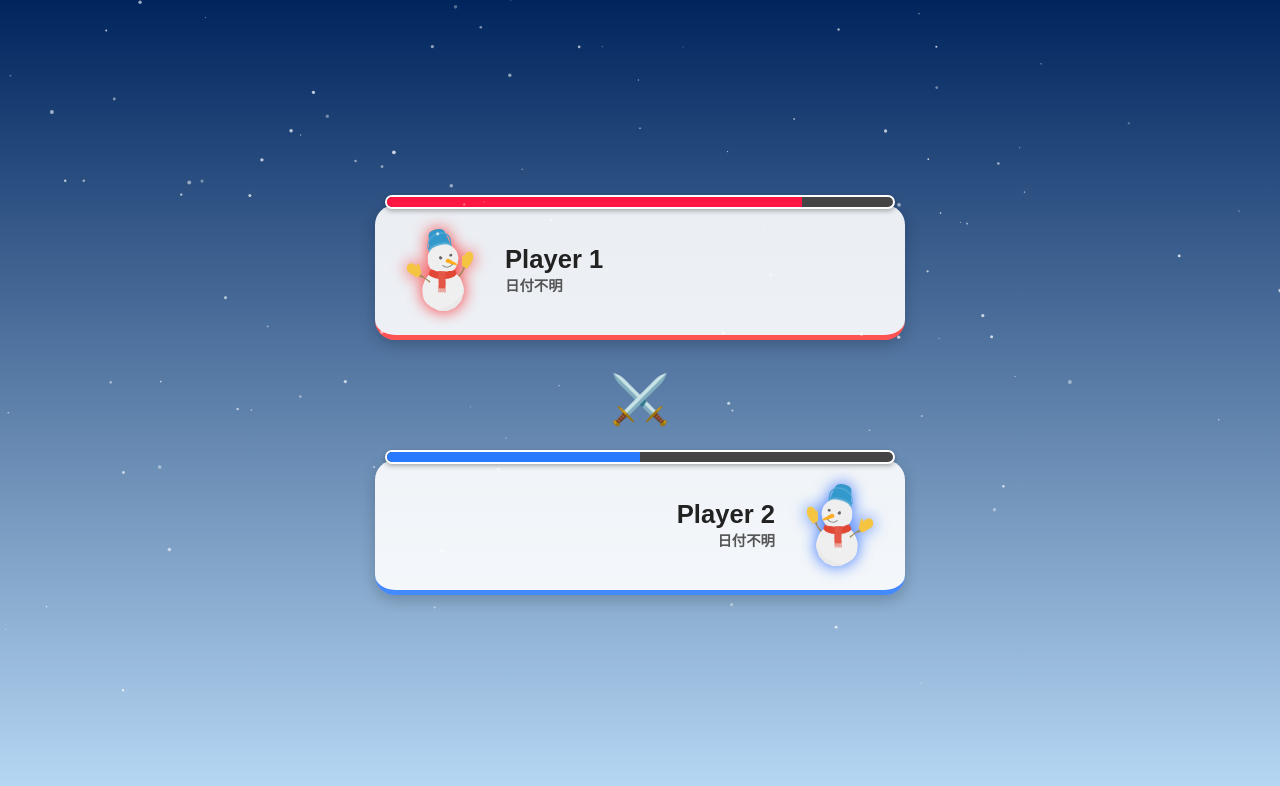
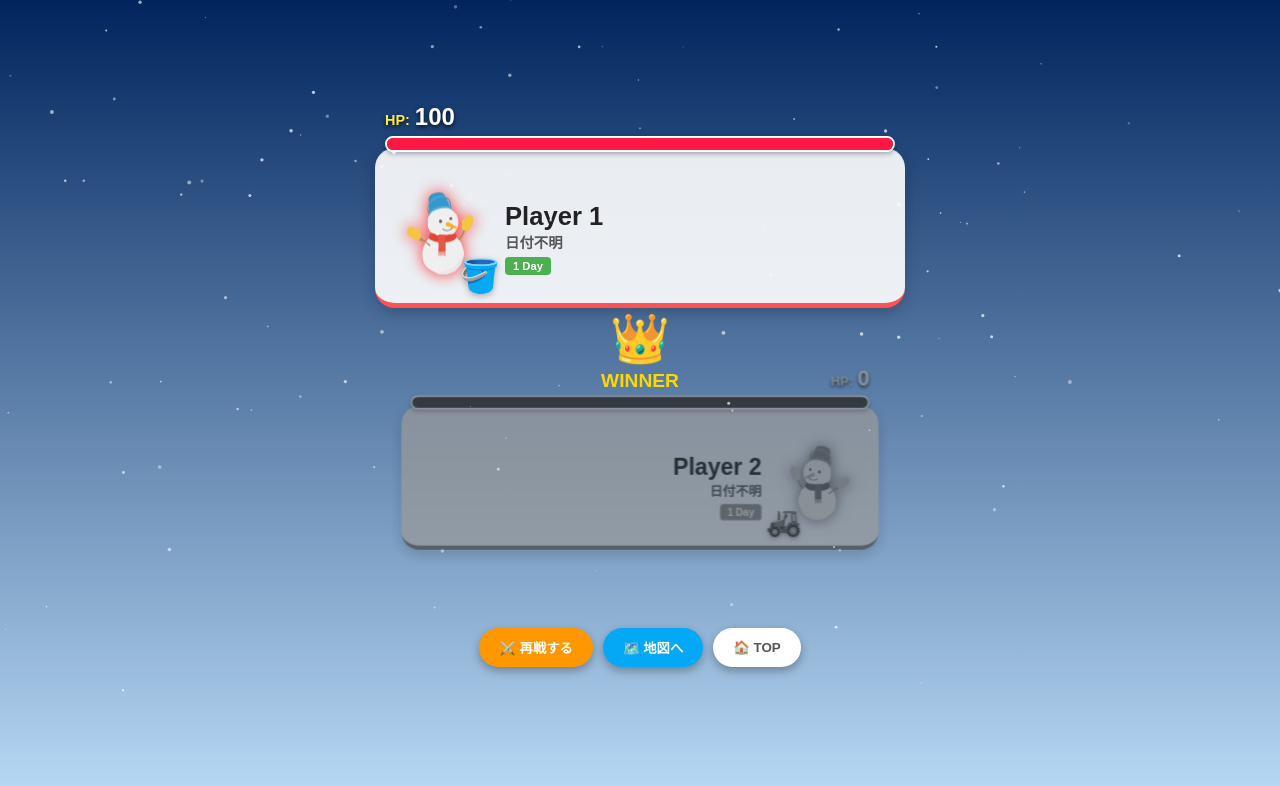
Before and after one commit to hayashiriku/snowman, a Vue app in the folder frontend/: page /battle-result in a window 1280 px wide. Shown: the top 786 px of the page. Built offline with nearby package versions, Linux system fonts and the light colour scheme; no server answers; the HTML template or start-up script is replaced by a standard one.

Commit message:
バトルのロジックを変更

```diff
--- a/frontend/src/views/BattleResultView.vue
+++ b/frontend/src/views/BattleResultView.vue
@@ -1,56 +1,154 @@
 <script setup>
-import { ref, onMounted } from 'vue'
+import { ref, onMounted, computed } from 'vue'
 import { useRoute, useRouter } from 'vue-router'
 
 // 共通コンポーネント
 import SnowEffect from '../components/Snoweffect.vue'
 import OceanBackground from '../components/oceanbackground.vue'
-
-// ★画像ファイルのインポート（1枚だけでOK！）
-// ファイル名が違う場合（.pngなど）はここを書き換えてください
 import snowmanImg from '/public/snowman.svg'
 
 const route = useRoute()
 const router = useRouter()
 
 // パラメータ取得
-const p1 = {
+const p1Data = computed(() => ({
   name: route.query.p1_name || 'Player 1',
-  date: route.query.p1_label || '日付不明',
-  id: route.query.p1_id
-}
-const p2 = {
+  label: route.query.p1_label || '日付不明',
+  dateRaw: route.query.p1_date || '2024-01-01',
+  id: Number(route.query.p1_id) || 1
+}))
+
+const p2Data = computed(() => ({
   name: route.query.p2_name || 'Player 2',
-  date: route.query.p2_label || '日付不明',
-  id: route.query.p2_id
+  label: route.query.p2_label || '日付不明',
+  dateRaw: route.query.p2_date || '2024-01-01',
+  id: Number(route.query.p2_id) || 13
+}))
+
+// バトル状態管理
+const battleState = ref('ready')
+const winner = ref(null)
+
+// HP (スケーリング後の整数値)
+const p1Hp = ref(0)
+const p2Hp = ref(0)
+const p1MaxHp = ref(1)
+const p2MaxHp = ref(1)
+
+// 実体積（データ保持用）
+const p1RealVolume = ref(0)
+const p2RealVolume = ref(0)
+
+// アニメーション管理
+const p1Action = ref('idle')
+const p2Action = ref('idle')
+const logMessage = ref('データを取得中...')
+
+// ★追加: 決定した武器情報
+const p1Weapon = ref(null)
+const p2Weapon = ref(null)
+
+// 武器名ポップアップ用 (攻撃時のみ表示)
+const currentWeaponNameP1 = ref('')
+const currentWeaponNameP2 = ref('')
+
+// ==========================================
+// 武器リスト
+// ==========================================
+const weaponList = [
+  { name: '人参の鼻', power: 10, icon: '🥕' },
+  { name: '素手', power: 50, icon: '✊' },
+  { name: '雪玉', power: 150, icon: '❄️' },
+  { name: 'バケツ', power: 200, icon: '🪣' },
+  { name: 'つらら', power: 300, icon: '🗡️' },
+  { name: 'スコップ', power: 500, icon: '🥄' },
+  { name: 'スノーダンプ', power: 1000, icon: '🚜' },
+  { name: '除雪車', power: 2500, icon: '🚛' },
+  { name: '雪崩', power: 5000, icon: '🏔️' },
+  { name: '氷河期', power: 9999, icon: '🥶' }
+]
+
+const detectType = (label) => {
+  if (label.includes('日')) return 'day'
+  if (label.includes('月')) return 'month'
+  return 'year'
 }
 
-// ==========================================
-// バトル状態管理
-// ==========================================
-const battleState = ref('ready') // ready, fighting, finished
-const winner = ref(null)
+// API連携
+const fetchSnowData = async (playerData) => {
+  try {
+    const type = detectType(playerData.label)
 
-// 各プレイヤーのHP (100スタート)
-const p1Hp = ref(100)
-const p2Hp = ref(100)
+    const res = await fetch('http://localhost:8000/calculate', {
+      method: 'POST',
+      headers: { 'Content-Type': 'application/json' },
+      body: JSON.stringify({
+        prefecture_id: playerData.id,
+        target_date: playerData.dateRaw,
+        period_type: type
+      })
+    })
 
-// アニメーション用クラス管理
-const p1Action = ref('idle')
-const p2Action = ref('idle')
+    if (res.ok) {
+      const data = await res.json()
+      const rawVolume = data.volume_m3
 
-// 攻撃エフェクト（雪玉）の表示フラグ
-const showSnowballP1 = ref(false)
-const showSnowballP2 = ref(false)
+      let divisor = 100000
+      if (type === 'month') divisor = 1500000
+      else if (type === 'year') divisor = 5000000
 
-// ==========================================
-// 戦闘ロジック
-// ==========================================
+      const battleHp = Math.floor(rawVolume / divisor)
+
+      return {
+        rawVolume: Math.floor(rawVolume),
+        battleHp: Math.max(50, battleHp)
+      }
+
+    } else {
+      console.error('API Error:', await res.text())
+      return { rawVolume: 0, battleHp: 100 }
+    }
+  } catch (e) {
+    console.error('Connection Error:', e)
+    return { rawVolume: 0, battleHp: 100 }
+  }
+}
+
 const sleep = (ms) => new Promise(resolve => setTimeout(resolve, ms))
 
 const startBattleSequence = async () => {
-  await sleep(1000)
+  const [res1, res2] = await Promise.all([
+    fetchSnowData(p1Data.value),
+    fetchSnowData(p2Data.value)
+  ])
+
+  // HP設定
+  p1RealVolume.value = res1.rawVolume
+  p1MaxHp.value = res1.battleHp
+  p1Hp.value = res1.battleHp
+
+  p2RealVolume.value = res2.rawVolume
+  p2MaxHp.value = res2.battleHp
+  p2Hp.value = res2.battleHp
+
+  await sleep(500)
+
+  // HPチェック
+  if (p1Hp.value <= 10 && p2Hp.value <= 10) {
+    logMessage.value = '雪が足りず勝負になりません...'
+    finishBattle()
+    return
+  }
+
+  // ★ここで武器を決定して固定！
+  p1Weapon.value = weaponList[Math.floor(Math.random() * weaponList.length)]
+  p2Weapon.value = weaponList[Math.floor(Math.random() * weaponList.length)]
+
+  logMessage.value = `1P:${p1Weapon.value.name} vs 2P:${p2Weapon.value.name}`
+  await sleep(1500) // 武器決定のログを見せる時間
+
   battleState.value = 'fighting'
+  logMessage.value = 'BATTLE START!'
 
   while (p1Hp.value > 0 && p2Hp.value > 0) {
     const isP1Turn = Math.random() > 0.5
@@ -59,44 +157,72 @@ const startBattleSequence = async () => {
     } else {
       await performAttack(2)
     }
-    await sleep(800)
+    await sleep(1000)
   }
   finishBattle()
 }
 
+// 攻撃ロジック (固定された武器を使用)
 const performAttack = async (attacker) => {
-  // 1. 攻撃モーション
+
+  // 決定済みの武器を取得
+  const weapon = attacker === 1 ? p1Weapon.value : p2Weapon.value
+
+  // モーションと名前ポップアップ表示
   if (attacker === 1) {
     p1Action.value = 'attack'
-    showSnowballP1.value = true
+    currentWeaponNameP1.value = weapon.name
   } else {
     p2Action.value = 'attack'
-    showSnowballP2.value = true
+    currentWeaponNameP2.value = weapon.name
   }
 
-  // 2. ダメージ発生
   await sleep(300)
-  const dmg = Math.floor(Math.random() * 15) + 15
+
+  // ダメージ計算 (固定攻撃力ベース)
+  const variation = 0.9 + Math.random() * 0.2
+  const damage = Math.floor(weapon.power * variation)
 
   if (attacker === 1) {
     p2Action.value = 'damage'
-    p2Hp.value = Math.max(0, p2Hp.value - dmg)
-    showSnowballP1.value = false
+    p2Hp.value = Math.max(0, p2Hp.value - damage)
+    logMessage.value = `先攻の攻撃！ ${damage}ダメージ`
   } else {
     p1Action.value = 'damage'
-    p1Hp.value = Math.max(0, p1Hp.value - dmg)
-    showSnowballP2.value = false
+    p1Hp.value = Math.max(0, p1Hp.value - damage)
+    logMessage.value = `後攻の攻撃！ ${damage}ダメージ`
   }
 
-  // 3. 戻る
-  await sleep(500)
+  await sleep(600)
   p1Action.value = 'idle'
   p2Action.value = 'idle'
+  currentWeaponNameP1.value = ''
+  currentWeaponNameP2.value = ''
 }
 
 const finishBattle = () => {
   battleState.value = 'finished'
-  winner.value = p1Hp.value > 0 ? 1 : 2
+  if (p1Hp.value <= 0 && p2Hp.value <= 0) {
+    winner.value = 2
+    logMessage.value = '相打ち（引き分け）'
+  } else {
+    winner.value = p1Hp.value > 0 ? 1 : 2
+    logMessage.value = winner.value === 1 ? '先攻(赤)の完全勝利！' : '後攻(青)の完全勝利！'
+  }
+}
+
+const getBadgeInfo = (label) => {
+  const type = detectType(label)
+  if (type === 'day') return { text: '1 Day', color: '#4caf50' }
+  if (type === 'month') return { text: '1 Month', color: '#ff9800' }
+  return { text: '1 Year', color: '#f44336' }
+}
+
+const getScale = (battleHp) => {
+  if (battleHp <= 0) return 0.5
+  const logVal = Math.log10(battleHp)
+  const scale = 0.6 + (Math.max(0, logVal - 3) * 0.15)
+  return Math.min(2.0, Math.max(0.6, scale))
 }
 
 onMounted(() => {
@@ -116,22 +242,37 @@ const goTop = () => router.push('/')
 
     <div class="player-panel p1" :class="{ 'loser': battleState === 'finished' && winner === 2 }">
       <div class="hp-bar-container">
-        <div class="hp-bar-fill red" :style="{ width: p1Hp + '%' }"></div>
+        <div class="hp-bar-fill red" :style="{ width: (p1Hp / p1MaxHp * 100) + '%' }"></div>
+      </div>
+
+      <div class="status-text">
+        <span class="hp-label">HP:</span>
+        <span class="hp-value">{{ p1Hp.toLocaleString() }}</span>
       </div>
 
       <div class="avatar-wrapper">
+        <div v-if="p1Action === 'attack'" class="weapon-popup red-pop">
+          {{ currentWeaponNameP1 }}
+        </div>
+
         <img
           :src="snowmanImg"
-          alt="Red Snowman"
           class="snowman-img red-tint"
           :class="p1Action"
+          :style="{ transform: `scale(${getScale(p1MaxHp)})` }"
         />
-        <div v-if="showSnowballP1" class="flying-snowball to-right">❄️</div>
+
+        <div v-if="p1Weapon" class="equipped-weapon p1-weapon">
+          {{ p1Weapon.icon }}
+        </div>
       </div>
 
       <div class="info-box">
-        <h2 class="pref-name">{{ p1.name }}</h2>
-        <p class="date-text">{{ p1.date }}</p>
+        <h2 class="pref-name">{{ p1Data.name }}</h2>
+        <p class="date-text">{{ p1Data.label }}</p>
+        <span class="type-badge" :style="{ background: getBadgeInfo(p1Data.label).color }">
+          {{ getBadgeInfo(p1Data.label).text }}
+        </span>
       </div>
     </div>
 
@@ -141,32 +282,46 @@ const goTop = () => router.push('/')
       <div v-else-if="battleState === 'finished'" class="result-badge">
         <div class="crown">👑</div>
         <div class="winner-text">WINNER</div>
-        <div class="winner-name">
-          {{ winner === 1 ? '先攻 (RED)' : '後攻 (BLUE)' }}
-        </div>
       </div>
     </div>
 
     <div class="player-panel p2" :class="{ 'loser': battleState === 'finished' && winner === 1 }">
       <div class="hp-bar-container">
-        <div class="hp-bar-fill blue" :style="{ width: p2Hp + '%' }"></div>
+        <div class="hp-bar-fill blue" :style="{ width: (p2Hp / p2MaxHp * 100) + '%' }"></div>
+      </div>
+
+      <div class="status-text">
+        <span class="hp-label">HP:</span>
+        <span class="hp-value">{{ p2Hp.toLocaleString() }}</span>
       </div>
 
       <div class="avatar-wrapper">
+        <div v-if="p2Action === 'attack'" class="weapon-popup blue-pop">
+          {{ currentWeaponNameP2 }}
+        </div>
+
         <img
           :src="snowmanImg"
-          alt="Blue Snowman"
           class="snowman-img blue-tint flipped"
           :class="p2Action"
+          :style="{ transform: `scaleX(-1) scale(${getScale(p2MaxHp)})` }"
         />
-        <div v-if="showSnowballP2" class="flying-snowball to-left">❄️</div>
+
+        <div v-if="p2Weapon" class="equipped-weapon p2-weapon">
+          {{ p2Weapon.icon }}
+        </div>
       </div>
 
       <div class="info-box">
-        <h2 class="pref-name">{{ p2.name }}</h2>
-        <p class="date-text">{{ p2.date }}</p>
+        <h2 class="pref-name">{{ p2Data.name }}</h2>
+        <p class="date-text">{{ p2Data.label }}</p>
+        <span class="type-badge" :style="{ background: getBadgeInfo(p2Data.label).color }">
+          {{ getBadgeInfo(p2Data.label).text }}
+        </span>
       </div>
     </div>
+
+    <div class="battle-log">{{ logMessage }}</div>
 
     <div v-if="battleState === 'finished'" class="action-footer">
       <button @click="goBackBattle" class="retry-btn">⚔️ 再戦する</button>
@@ -194,25 +349,31 @@ const goTop = () => router.push('/')
 .player-panel {
   position: relative; width: 90%; max-width: 500px;
   background: rgba(255, 255, 255, 0.9);
-  border-radius: 20px; padding: 15px; margin: 20px 0;
+  border-radius: 20px; padding: 40px 15px 15px 15px;
+  margin: 15px 0;
   display: flex; align-items: center; color: #333;
   transition: all 0.5s;
   box-shadow: 0 5px 15px rgba(0,0,0,0.2);
   z-index: 20;
 }
-.player-panel.loser { filter: grayscale(100%) brightness(0.6); transform: scale(0.9); }
+.player-panel.loser { filter: grayscale(100%) brightness(0.6); transform: scale(0.9); opacity: 0.8; }
 .p1 { border-bottom: 5px solid #ff5252; }
 .p2 { border-bottom: 5px solid #448aff; flex-direction: row-reverse; text-align: right; }
 
 .info-box { flex: 1; padding: 0 15px; }
 .pref-name { margin: 0; font-size: 1.6rem; color: #222; }
 .date-text { margin: 0; font-weight: bold; color: #555; font-size: 0.9rem; }
+.type-badge {
+  display: inline-block; color: #fff;
+  font-size: 0.7rem; padding: 3px 8px; border-radius: 4px; margin-top: 5px;
+  font-weight: bold;
+}
 
 /* =======================================
-   HPゲージ
+   HP & 体積表示
    ======================================= */
 .hp-bar-container {
-  position: absolute; top: -10px; left: 10px; right: 10px; height: 10px;
+  position: absolute; top: -12px; left: 10px; right: 10px; height: 12px;
   background: #444; border-radius: 10px; overflow: hidden;
   border: 2px solid #fff; box-shadow: 0 2px 5px rgba(0,0,0,0.3);
 }
@@ -220,122 +381,101 @@ const goTop = () => router.push('/')
 .red { background: #ff1744; }
 .blue { background: #2979ff; }
 
+.status-text {
+  position: absolute; top: -45px; right: 10px;
+  color: #fff; text-shadow: 0 2px 4px rgba(0,0,0,0.8);
+  text-align: right; line-height: 1.2;
+}
+.p1 .status-text { left: 10px; right: auto; text-align: left; }
+
+.hp-label { font-size: 0.9rem; font-weight: bold; margin-right: 5px; color: #ffeb3b; }
+.hp-value { font-size: 1.5rem; font-weight: 900; color: #fff; }
+
 /* =======================================
-   雪だるま画像スタイル (重要！)
+   雪だるま画像 & 武器表示
    ======================================= */
 .avatar-wrapper {
   position: relative; width: 100px; height: 100px;
-  display: flex; justify-content: center; align-items: center;
-  overflow: visible;
+  display: flex; justify-content: center; align-items: center; overflow: visible;
 }
-
 .snowman-img {
   width: 100%; height: 100%; object-fit: contain;
-  /* 基本アニメーション */
-  animation: idle-bounce 1.5s infinite ease-in-out;
-  transform-origin: center bottom;
+  animation: idle-bounce 1.5s infinite ease-in-out; transform-origin: center bottom;
+  transition: transform 0.3s;
 }
+.red-tint { filter: drop-shadow(0 0 8px rgba(255, 0, 0, 0.8)); }
+.blue-tint { filter: drop-shadow(0 0 8px rgba(0, 80, 255, 0.8)); }
+.flipped { transform: scaleX(-1); }
+.flipped.idle { animation: idle-bounce-flipped 1.5s infinite ease-in-out; }
 
-/* ★ 1P (赤) のフィルター: 赤い影をつける */
-.red-tint {
-  filter: drop-shadow(0 0 8px rgba(255, 0, 0, 0.8));
-}
-
-/* ★ 2P (青) のフィルター: 青い影をつける */
-.blue-tint {
-  filter: drop-shadow(0 0 8px rgba(0, 80, 255, 0.8));
-}
-
-/* ★ 2Pは画像を反転させて向かい合わせる */
-.flipped {
-  transform: scaleX(-1); /* 左右反転 */
-}
-/* 反転した状態での待機アニメーション上書き */
-.flipped.idle {
-  animation: idle-bounce-flipped 1.5s infinite ease-in-out;
-}
-
-/* --- 攻撃アクション --- */
-/* 1P: 右へ突撃 */
 .p1 .snowman-img.attack { animation: lunge-right 0.3s forwards; }
-
-/* 2P: 左へ突撃 (反転状態からの動作) */
 .p2 .snowman-img.attack { animation: lunge-left-flipped 0.3s forwards; }
-
-/* --- ダメージアクション --- */
 .damage {
-  /* ダメージ時は真っ赤に点滅 */
   animation: shake-damage 0.4s forwards !important;
   filter: sepia(100%) saturate(1000%) hue-rotate(-50deg) !important;
 }
 
-/* --- 雪玉 --- */
-.flying-snowball { position: absolute; font-size: 2rem; top: 30%; z-index: 30; }
-.to-right { left: 60%; animation: fly-right 0.3s linear forwards; }
-.to-left { right: 60%; animation: fly-left 0.3s linear forwards; }
+/* 武器名ポップアップ */
+.weapon-popup {
+  position: absolute; top: -35px; left: 50%; transform: translateX(-50%);
+  font-weight: bold; font-size: 1.1rem; color: #fff; white-space: nowrap;
+  padding: 5px 12px; border-radius: 12px;
+  animation: popUpFade 0.5s ease-out forwards;
+  z-index: 40; border: 2px solid #fff;
+}
+.red-pop { background: #ff5252; box-shadow: 0 4px 10px rgba(255, 0, 0, 0.4); }
+.blue-pop { background: #448aff; box-shadow: 0 4px 10px rgba(0, 0, 255, 0.4); }
 
-/* =======================================
-   Keyframes (反転対応版)
-   ======================================= */
-@keyframes idle-bounce {
-  0%, 100% { transform: translateY(0) scale(1, 1); }
-  50% { transform: translateY(-5px) scale(1.05, 0.95); }
+/* ★装備武器アイコンのスタイル */
+.equipped-weapon {
+  position: absolute;
+  font-size: 2rem;
+  z-index: 35;
+  filter: drop-shadow(0 2px 3px rgba(0,0,0,0.3));
+  animation: floatWeapon 2s ease-in-out infinite;
 }
-/* 反転時の待機モーション (scaleX(-1)を維持) */
-@keyframes idle-bounce-flipped {
-  0%, 100% { transform: scaleX(-1) translateY(0) scale(1, 1); }
-  50% { transform: scaleX(-1) translateY(-5px) scale(1.05, 0.95); }
-}
-
-@keyframes lunge-right {
-  0% { transform: translateX(0) rotate(0deg); }
-  50% { transform: translateX(120px) rotate(15deg) scale(1.1); }
-  100% { transform: translateX(0) rotate(0deg); }
-}
-/* 反転状態からの攻撃モーション */
-@keyframes lunge-left-flipped {
-  0% { transform: scaleX(-1) translateX(0) rotate(0deg); }
-  50% { transform: scaleX(-1) translateX(120px) rotate(15deg) scale(1.1); } /* 内部的に右へ動かして反転で見せる */
-  100% { transform: scaleX(-1) translateX(0) rotate(0deg); }
-}
-
-@keyframes shake-damage {
-  0% { transform: translate(0, 0) rotate(0deg); }
-  25% { transform: translate(-10px, 0) rotate(-10deg); }
-  50% { transform: translate(10px, 0) rotate(10deg); }
-  75% { transform: translate(-10px, 0) rotate(-10deg); }
-  100% { transform: translate(0, 0) rotate(0deg); }
-}
-
-@keyframes fly-right {
-  0% { transform: translateX(0) scale(1); opacity: 1; }
-  100% { transform: translateX(250px) scale(0.5); opacity: 0; }
-}
-@keyframes fly-left {
-  0% { transform: translateX(0) scale(1); opacity: 1; }
-  100% { transform: translateX(-250px) scale(0.5); opacity: 0; }
-}
+.p1-weapon { bottom: -10px; right: -10px; } /* 1Pは右下 */
+.p2-weapon { bottom: -10px; left: -10px; }  /* 2Pは左下 */
 
 /* =======================================
    その他共通
    ======================================= */
-.center-area { height: 80px; display: flex; justify-content: center; align-items: center; z-index: 30; }
+.center-area { height: 60px; display: flex; justify-content: center; align-items: center; z-index: 30; }
 .vs-logo { font-size: 4rem; font-weight: 900; font-style: italic; text-shadow: 0 0 20px #ff9100; }
 .clash-effect { font-size: 3rem; animation: popIn 0.2s; }
 .result-badge { text-align: center; animation: popUp 0.5s; }
 .crown { font-size: 3rem; display: block; animation: bounce 1s infinite; }
 .winner-text { font-size: 1.2rem; color: #ffd700; font-weight: bold; }
-.winner-name { font-size: 1.8rem; font-weight: bold; }
 
-.action-footer { margin-top: 10px; display: flex; gap: 10px; z-index: 30; animation: fadeIn 1s; }
+.battle-log {
+  margin-top: 10px; height: 30px;
+  font-weight: bold; font-size: 1.1rem; color: #fff; text-shadow: 0 2px 4px rgba(0,0,0,0.5);
+  animation: fadeIn 0.2s;
+  white-space: nowrap;
+}
+
+.action-footer { margin-top: 15px; display: flex; gap: 10px; z-index: 30; animation: fadeIn 1s; }
 button { padding: 10px 20px; border: none; border-radius: 30px; font-weight: bold; cursor: pointer; box-shadow: 0 4px 10px rgba(0,0,0,0.3); transition: transform 0.2s; }
 button:hover { transform: translateY(-3px); }
 .retry-btn { background: #ff9800; color: white; }
 .home-btn { background: #03a9f4; color: white; }
 .top-btn { background: #fff; color: #555; }
 
+/* Keyframes */
+@keyframes idle-bounce { 0%, 100% { transform: translateY(0); } 50% { transform: translateY(-5px); } }
+@keyframes idle-bounce-flipped { 0%, 100% { transform: scaleX(-1) translateY(0); } 50% { transform: scaleX(-1) translateY(-5px); } }
+@keyframes lunge-right { 0% { transform: translateX(0); } 50% { transform: translateX(120px) rotate(15deg); } 100% { transform: translateX(0); } }
+@keyframes lunge-left-flipped { 0% { transform: scaleX(-1) translateX(0); } 50% { transform: scaleX(-1) translateX(120px) rotate(15deg); } 100% { transform: scaleX(-1) translateX(0); } }
+@keyframes shake-damage { 0% { transform: translate(0); } 25% { transform: translate(-10px, 0); } 50% { transform: translate(10px, 0); } 75% { transform: translate(-10px, 0); } 100% { transform: translate(0); } }
 @keyframes popIn { from { transform: scale(0); } to { transform: scale(1); } }
 @keyframes popUp { from { transform: translateY(20px); opacity: 0; } to { transform: translateY(0); opacity: 1; } }
+@keyframes popUpFade { 0% { transform: translateX(-50%) translateY(10px); opacity: 0; } 100% { transform: translateX(-50%) translateY(0); opacity: 1; } }
 @keyframes bounce { 0%, 100% { transform: translateY(0); } 50% { transform: translateY(-10px); } }
 @keyframes fadeIn { from { opacity: 0; } to { opacity: 1; } }
+
+/* 武器アイコンのふわふわアニメーション */
+@keyframes floatWeapon {
+  0%, 100% { transform: translateY(0); }
+  50% { transform: translateY(-5px); }
+}
 </style>
```
